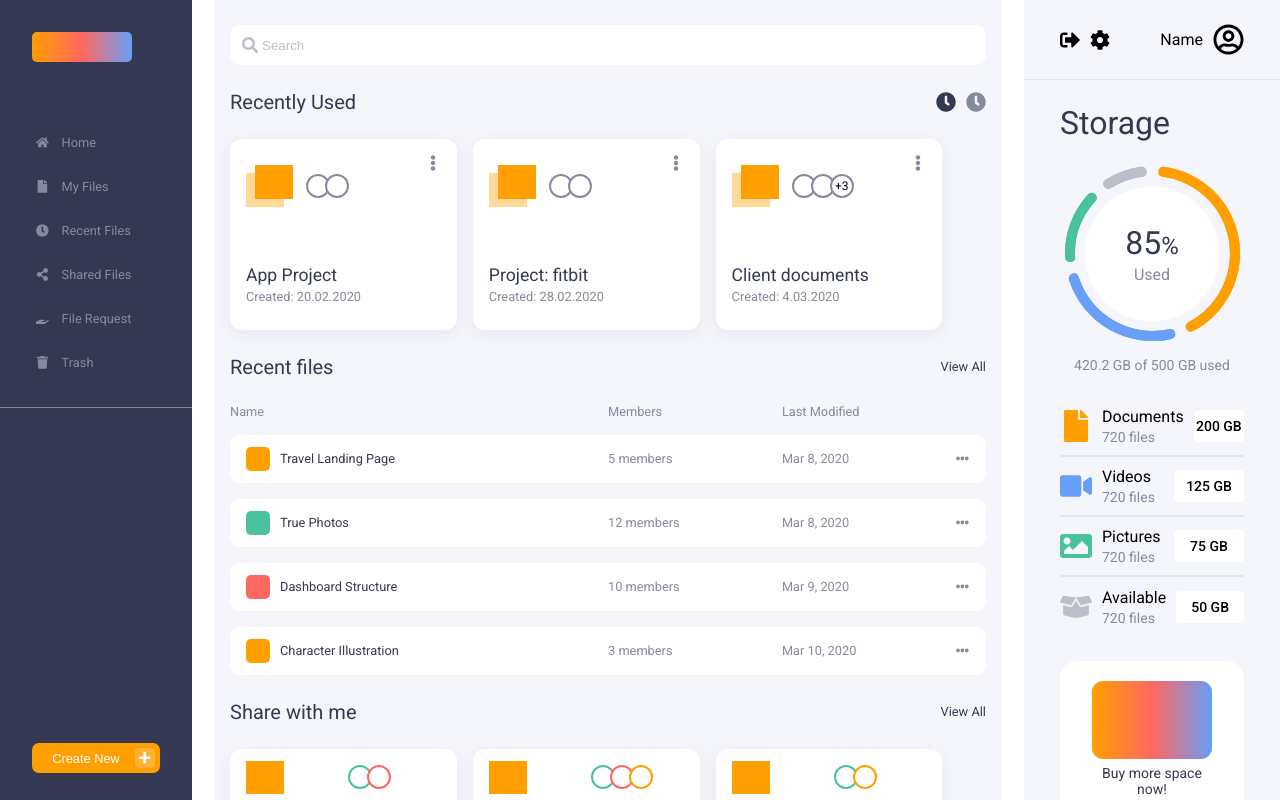
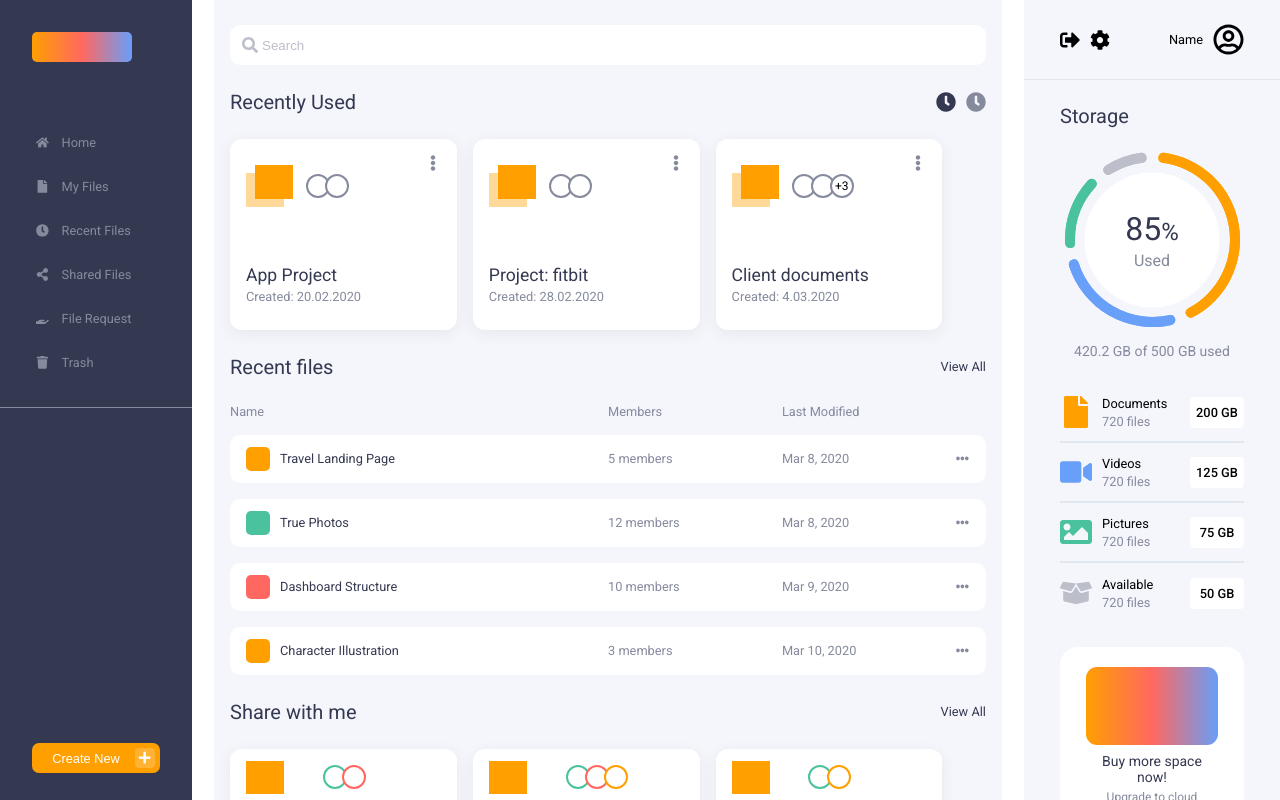
Before and after one commit to CalderonCG/CSS-Nerdery-Challenge, a React (Vite) app: page / in a window 1280 px wide. Built offline with nearby package versions, Linux system fonts and the light colour scheme.

Commit message:
:feat: add storage section styles to match figma size

```diff
--- a/src/components/FileTypeCard/FileTypeCard.scss
+++ b/src/components/FileTypeCard/FileTypeCard.scss
@@ -9,7 +9,7 @@
 
   &_icon {
     flex: 0 0 auto;
-    font-size: clamp(28px, 2vh + 1rem, 40px);
+    font-size: clamp(24px, 2vh + 1rem, 40px);
   }
 
   &_data {
@@ -19,21 +19,23 @@
     justify-content: center;
     gap: 3px;
 
+    font-size: clamp(12px, 1vw, 16px);
+
     &_amount {
-      font-size: 14px;
+      font-size: clamp(10px, 1vw, 14px);
       color: var(--secondary_font);
     }
   }
 
   &_size {
     padding: 8px 0px;
-    width: 70px;
+    width: clamp(54px, 3vw ,70px);
     display: flex;
     align-items: center;
     justify-content: center;
     border-radius: 4px;
     font-weight: 500;
-    font-size: 14px;
+    font-size: clamp(10px, 1vw, 14px);
     background-color: white;
   }
 }
--- a/src/components/SharedCard/SharedCard.scss
+++ b/src/components/SharedCard/SharedCard.scss
@@ -16,7 +16,7 @@
     width: 100%;
     display: flex;
     align-items: center;
-    gap: 64px;
+    gap: clamp(32px, 3vw, 64px);
 
     &_square {
       background-color: var(--primary);
@@ -24,27 +24,7 @@
       aspect-ratio: 1.13 / 1;
     }
 
-    &_circles {
-      display: grid;
-      grid-auto-flow: column;
 
-      &_circle {
-        width: 24px;
-        height: 24px;
-        border: 1px solid var(--secondary_font);
-        background-color: white;
-        border-radius: 100%;
-        margin-left: -5px;
-        font-size: 12px;
-        display: flex;
-        align-items: center;
-        justify-content: center;
-
-        &:first-child {
-          margin-left: 0px;
-        }
-      }
-    }
   }
 
   &_data {
--- a/src/components/Storage/Storage.scss
+++ b/src/components/Storage/Storage.scss
@@ -15,6 +15,7 @@
     padding: 32px 36px;
     justify-content: space-between;
 
+
     &_options {
       display: flex;
       align-items: center;
@@ -26,6 +27,8 @@
       display: flex;
       align-items: center;
       gap: 10px;
+
+    font-size: clamp(12px, 1vw, 16px);
 
       &_icon {
         font-size: 31px;
@@ -46,6 +49,8 @@
       font-weight: 400;
       color: var(--font);
       flex: 0 0 auto;
+
+      font-size: clamp(20px, 2vw - 1rem, 32px);
     }
 
     &_chart {
--- a/src/components/UpgradeCard/UpgradeCard.scss
+++ b/src/components/UpgradeCard/UpgradeCard.scss
@@ -2,7 +2,7 @@
   width: 100%;
   min-height: clamp(202px, 35%, 275px);
   height: 202px;
-  padding: 20px 32px;
+  padding: 20px clamp(20px,2vw,32px);
   background-color: white;
   border-radius: 18px;
   display: flex;
@@ -47,7 +47,7 @@
       color: white;
       width: 100%;
       padding: 10px 0;
-      font-size: clamp(14px, 1vw - 0.5rem, 18px);
+      font-size: clamp(12px, 1vw - 0.5rem, 18px);
     }
   }
 }
--- a/src/components/UsedCircles/UsedCircles.scss
+++ b/src/components/UsedCircles/UsedCircles.scss
@@ -11,7 +11,8 @@
         background-color: white;
         border-radius: 100%;
         margin-left: -5px;
-        font-size: 12px;
+
+      font-size: clamp(10px, 1vw, 12px);
         display: flex;
         align-items: center;
         justify-content: center;
```
